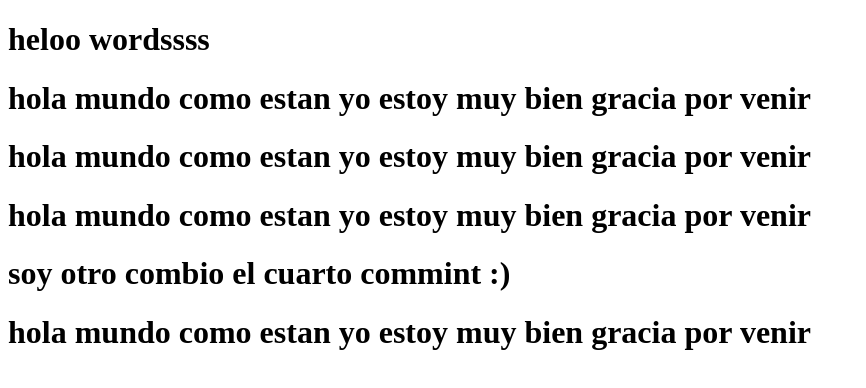
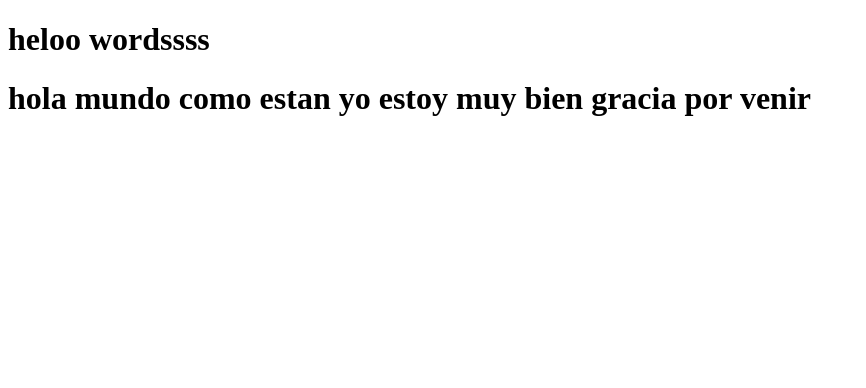
Before and after one commit to max-poblete/prueba_1, a plain HTML site: page index.html in a window 1280 px wide. Shown: the whole page, without its empty margins (0-866 px from the left). Drawn offline with Linux system fonts and the light colour scheme.

Commit message:
qunto commit

```diff
--- a/index.html
+++ b/index.html
@@ -10,18 +10,7 @@
     <h1>
         hola mundo como estan yo estoy muy bien gracia por venir
     </h1>
-    <h1>
-        hola mundo como estan yo estoy muy bien gracia por venir
-    </h1>
-    <h1>
-        hola mundo como estan yo estoy muy bien gracia por venir
-    </h1>
-    <h1>
-        soy otro combio el cuarto commint :)
-        <h1>
-            hola mundo como estan yo estoy muy bien gracia por venir
-        </h1>
-    </h1>
+
     <div class="">
       <h4 class="hola"></h4>
     </div>
```
